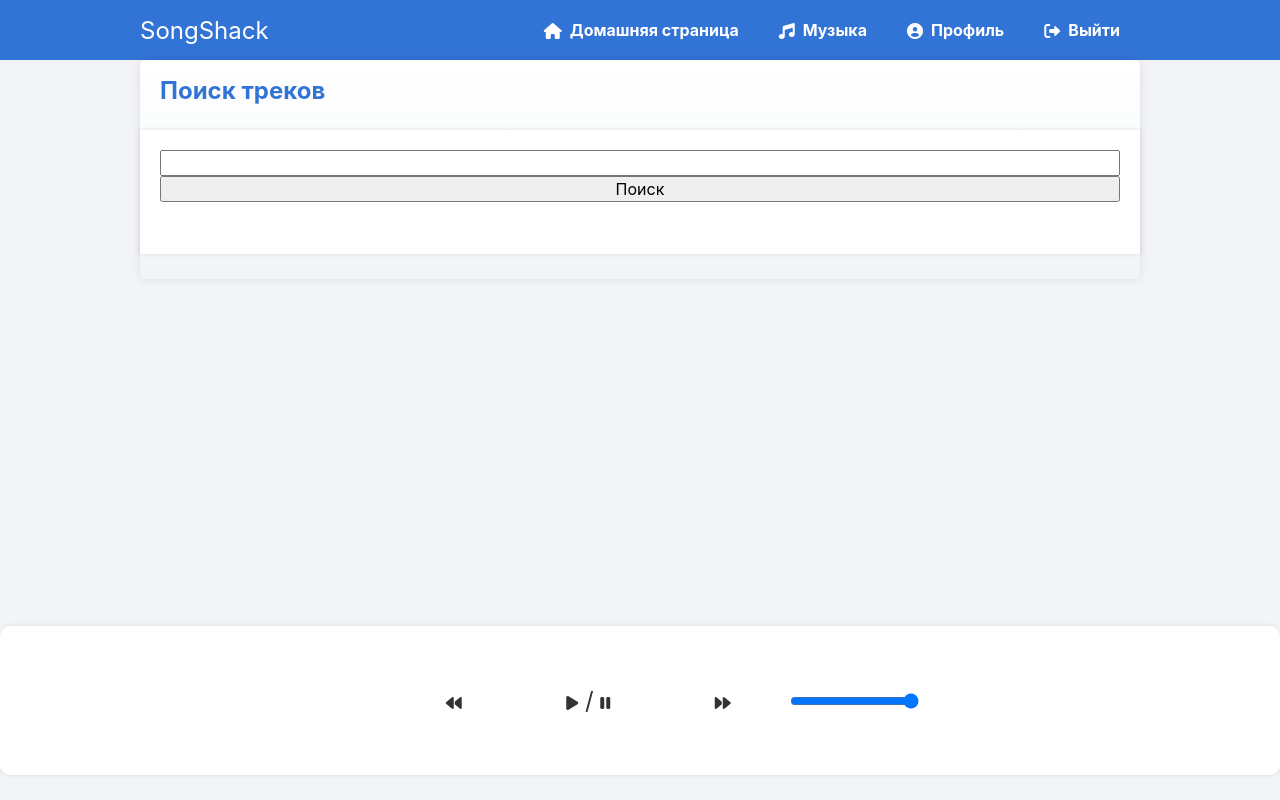
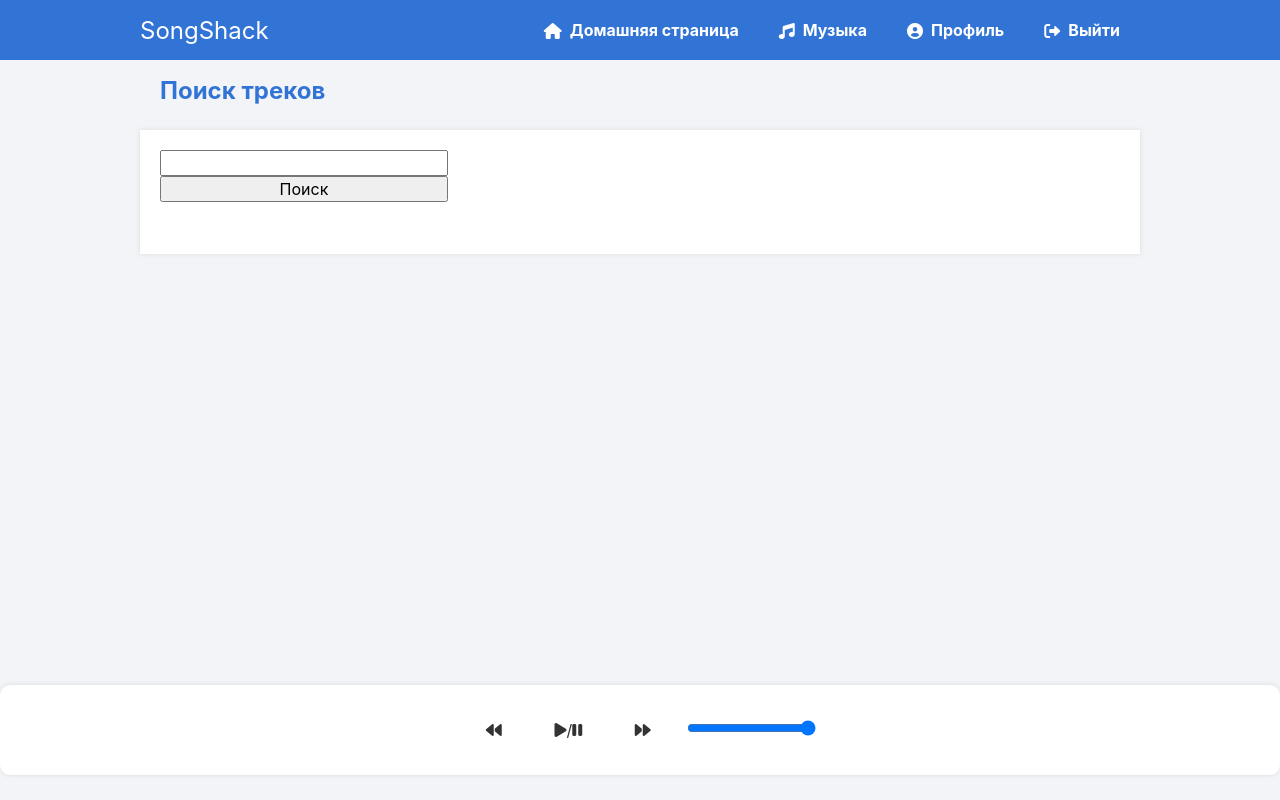
Before and after one commit to Appeltysken/musicwebplayer, a Flask app: page /musicwebplayer/tracks in a window 1280 px wide. Run offline with Flask 3, Linux system fonts and the light colour scheme; the visitor is signed in with stand-in values (Sample User, id 1); some libraries are stand-ins or nearby versions.

Commit message:
⚰️ Remove dead code.

```diff
--- a/static/style.css
+++ b/static/style.css
@@ -179,23 +179,6 @@ body.loggedin {
 	box-shadow: 0 2px 4px rgba(0, 0, 0, 0.2);
 }
 
-.login h1, .register h1 {
-	text-align: center;
-	color: #3274D6;
-	font-size: 24px;
-	padding: 20px 0;
-	border-bottom: 1px solid #dee0e4;
-	text-shadow: 2px 2px 4px rgba(0, 0, 0, 0.3);
-}
-
-.content {
-	width: 1000px;
-	margin: 0 auto;
-	background: linear-gradient(to bottom, #ffffff, #f1f5f8);
-	border-radius: 5px;
-	box-shadow: 0 0 10px rgba(0, 0, 0, 0.1);
-}
-
 .content > p table, .content > div table {
 	width: 100%;
 	border-collapse: collapse;
@@ -214,103 +197,14 @@ body.loggedin {
 	background-color: #f7f9fb;
 }
 
-.navtop div a {
-	padding: 0 20px;
-	text-decoration: none;
-	color: #ffffff;
-	font-weight: bold;
-	position: relative;
-	transition: color 0.2s;
-}
-
-.navtop div a:before {
-	content: "";
-	position: absolute;
-	width: 100%;
-	height: 2px;
-	bottom: -5px;
-	left: 0;
-	background-color: #ffffff;
-	visibility: hidden;
-	transform: scaleX(0);
-	transition: all 0.2s ease-in-out;
-}
-
 .navtop div a:hover:before {
 	visibility: visible;
 	transform: scaleX(1);
 }
 
-.track {
-	margin-bottom: 20px;
-}
-
 .track audio {
 	width: 95%;
 	background-color: #e6f3ff;
-}
-
-.favorite-btn {
-	background: none;
-	border: none;
-	cursor: pointer;
-	color: #518ac7;
-	transition: color 0.3s ease-in-out;
-}
-
-.favorite-btn:hover {
-	color: #2381e7;
-}
-
-.favorite-btn.active {
-	color: #2381e7;
-}
-
-.favorite-btn i {
-	font-size: 1.2rem;
-}
-
-.message {
-	opacity: 0;
-	transition: opacity 0.5s ease-in-out;
-}
-
-.message.show {
-	opacity: 1;
-}
-
-.favorite-tracks {
-	list-style: none;
-	padding: 0;
-}
-
-.track-item {
-	margin-bottom: 20px;
-}
-
-.track-info {
-	margin-left: 20px;
-}
-
-.track-title, .track-artist {
-	color: #333;
-}
-
-.track-title {
-	font-weight: bold;
-	font-size: 18px;
-	color: #333;
-	margin-bottom: 5px;
-}
-
-.track-player {
-	margin-top: 10px;
-}
-
-.favorite-header {
-	margin-left: 20px;
-	font-size: 24px;
-	color: #3274D6;
 }
 
 .tracks-header {
@@ -319,57 +213,11 @@ body.loggedin {
 	color: #3274D6;
 }
 
-.track-info {
-	margin-left: 20px;
-}
-
-.track-info strong {
-	color: #333;
-}
-
-.track-info span {
-	color: #333;
-}
-
-.favorite-btn-container {
-	display: flex;
-	align-items: center;
-}
-
-.favorite-btn {
-	margin-left: 10px;
-}
-
-.track-actions {
-	display: flex;
-	align-items: center;
-}
-
-body {
-	margin: 0;
-	padding: 0;
-	display: flex;
-	flex-direction: column;
-	min-height: 100vh;
-}
-
 #track-search-container {
 	flex: 1;
 	padding: 20px;
 	display: flex;
 	flex-direction: column;
-}
-
-#player-container {
-	position: sticky;
-	bottom: 0;
-	left: 0;
-	width: 100%;
-	background-color: #f5f5f5;
-	padding: 10px;
-	display: flex;
-	align-items: center;
-	justify-content: space-between;
 }
 
 #player-controls {
@@ -381,7 +229,7 @@ body {
 #volume-slider {
 	margin: 0 5px;
 }
-/* Основной контейнер плеера */
+
 .player {
 	position: fixed;
 	bottom: 0;
@@ -396,64 +244,53 @@ body {
 	box-shadow: 0 2px 4px rgba(0, 0, 0, 0.1);
 }
 
-  /* Кнопки управления */
 .player-controls button {
+	display: inline-flex;
+	justify-content: center;
+	align-items: center;
 	background-color: transparent;
+	border: none;
 	color: #333;
-	border: none;
-	font-size: 24px;
+	width: 40px;
+	height: 40px;
+	font-size: 16px;
 	cursor: pointer;
-	transition: color 0.2s ease;
-}
+	transition: background-color 0.2s, transform 0.2s;
+	border-radius: 50%;
+	line-height: 1;
+	position: relative;
+  }
+  .player-controls button::before {
+	content: "";
+	display: block;
+	position: absolute;
+	top: 0;
+	left: 0;
+	width: 100%;
+	height: 100%;
+	background-color: transparent;
+	z-index: 1;
+  }
 
-.player-controls button:hover {
-	color: rgb(30, 102, 197);
-}
+  .player-controls button i {
+	position: relative;
+	z-index: 2;
+  }
 
-  /* Имя трека и артиста */
-.track-info {
-	text-align: center;
-	margin: 0 20px;
-}
 
-.track-info .track-name {
-	font-size: 18px;
-	font-weight: bold;
-}
+  .player-controls button:hover {
+	background-color: transparent;
+	transform: scale(1.1);
+	color: #333;
+  }
 
-.track-info .artist-name {
-	font-size: 16px;
-}
+  .player-controls button:hover::before {
+	background-color: transparent;
+  }
 
-  /* Ползунок громкости */
-.volume-slider {
-	-webkit-appearance: none;
-	appearance: none;
-	width: 100%;
-	height: 4px;
-	background-color: #ddd;
-	border-radius: 2px;
-	outline: none;
-	margin-top: 10px;
-}
-
-.volume-slider::-webkit-slider-thumb {
-	-webkit-appearance: none;
-	appearance: none;
-	width: 10px;
-	height: 10px;
-	background-color: hsl(211, 100%, 50%);
-	border-radius: 50%;
-	cursor: pointer;
-}
-
-.volume-slider::-moz-range-thumb {
-	width: 10px;
-	height: 10px;
-	background-color: hsl(211, 100%, 50%);
-	border-radius: 50%;
-	cursor: pointer;
-}
+  .player-controls button:hover i {
+	color: #333;
+  }
 
 audio {
 	display: none;
@@ -461,9 +298,66 @@ audio {
 
 .player-controls button {
 	margin: 0 15px;
- /* Увеличиваем отступ между кнопками */
 	padding: 35px;
- /* Увеличиваем размер кнопок */
 	font-size: 24px;
- /* Увеличиваем размер иконок */;
 }
+
+.player-controls button {
+	background-color: #ffffff;
+	border: none;
+	color: #333;
+	padding: 10px;
+	font-size: 16px;
+	cursor: pointer;
+	transition: background-color 0.2s, transform 0.2s;
+	border-radius: 50%;
+  }
+
+  .player-controls button:hover {
+	background-color: #f1f1f1;
+	transform: scale(1.1);
+  }
+
+  .time-control {
+	display: flex;
+	align-items: center;
+  }
+
+  #current-time,
+  #duration {
+	margin: 0 10px;
+  }
+
+  #time-slider {
+	flex: 1;
+	height: 5px;
+	background-color: #dcdcdc;
+	border-radius: 5px;
+	outline: none;
+  }
+
+  #time-slider::-webkit-slider-thumb {
+	-webkit-appearance: none;
+	width: 16px;
+	height: 16px;
+	background-color: #007bff;
+	border: 2px solid #fff;
+	border-radius: 50%;
+	cursor: pointer;
+  }
+
+  #time-slider::-moz-range-thumb {
+	width: 16px;
+	height: 16px;
+	background-color: #007bff;
+	border: 2px solid #fff;
+	border-radius: 50%;
+	cursor: pointer;
+  }
+
+  #search-button {
+	width: 30%
+  }
+  #search-input{
+	width: 30%
+  }
--- a/templates/home.html
+++ b/templates/home.html
@@ -2,5 +2,5 @@
 
 {% block content %}
     <h2> Привет, {{ username }}.</h2>
-    <p>Чекни фичу: <a href="{{ url_for('get_tracks') }}">*словить волну*</a>.</p>
+    <p></p>
 {% endblock %}
```
